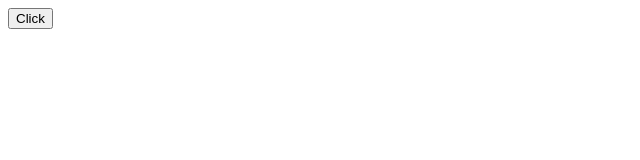
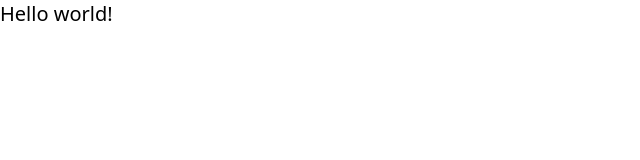
Before and after one commit to thotrang/case6-c04-golden-dragon-client, a React (Create React App) app: page / in a window 1280 px wide. Shown: the top 160 px of the page, without its empty margins (0-640 px from the left). Built offline with nearby package versions, Linux system fonts and the light colour scheme.

Commit message:
add tailwind

```diff
--- a/package.json
+++ b/package.json
@@ -39,5 +39,10 @@
       "last 1 firefox version",
       "last 1 safari version"
     ]
+  },
+  "devDependencies": {
+    "autoprefixer": "^10.4.12",
+    "postcss": "^8.4.16",
+    "tailwindcss": "^3.1.8"
   }
 }
--- /dev/null
+++ b/postcss.config.js
@@ -0,0 +1,6 @@
+module.exports = {
+  plugins: {
+    tailwindcss: {},
+    autoprefixer: {},
+  },
+}
--- a/src/App.js
+++ b/src/App.js
@@ -11,12 +11,15 @@
   }
   return (
     <div>
-      <button onClick={handelClick}>Click</button>
-      {listUser && <ul>
-          {listUser.map((user) =>(
-            <li>{user.name}</li>
-          ))}
-      </ul>}
+      {/*<button onClick={handelClick}>Click</button>*/}
+      {/*{listUser && <ul>*/}
+      {/*    {listUser.map((user) =>(*/}
+      {/*      <li>{user.name}</li>*/}
+      {/*    ))}*/}
+      {/*</ul>}*/}
+      <h1 className="text-xl color= accent-red-500 ">
+        Hello world!
+      </h1>
     </div>
   );
 }
--- /dev/null
+++ b/src/index.css
@@ -0,0 +1,3 @@
+@tailwind base;
+@tailwind components;
+@tailwind utilities;
--- a/src/index.js
+++ b/src/index.js
@@ -3,6 +3,7 @@
 import App from './App';
 import { Provider } from 'react-redux';
 import store from './reducer/store';
+import "./index.css"
 const root = ReactDOM.createRoot(document.getElementById('root'));
 root.render(
   <Provider store={store}>
--- /dev/null
+++ b/tailwind.config.js
@@ -0,0 +1,10 @@
+/** @type {import('tailwindcss').Config} */
+module.exports = {
+  content: [
+    "./src/**/*.{js,jsx,ts,tsx}",
+  ],
+  theme: {
+    extend: {},
+  },
+  plugins: [],
+}
```
Also changed, not shown: 1 other file (tests, documents, lock files or other folders).
